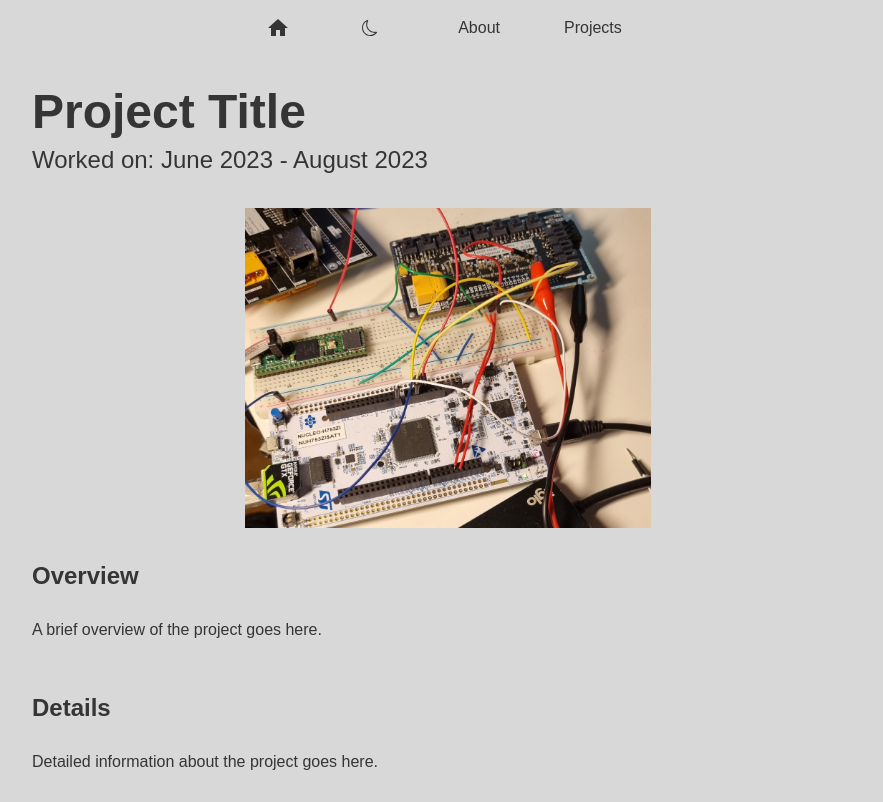
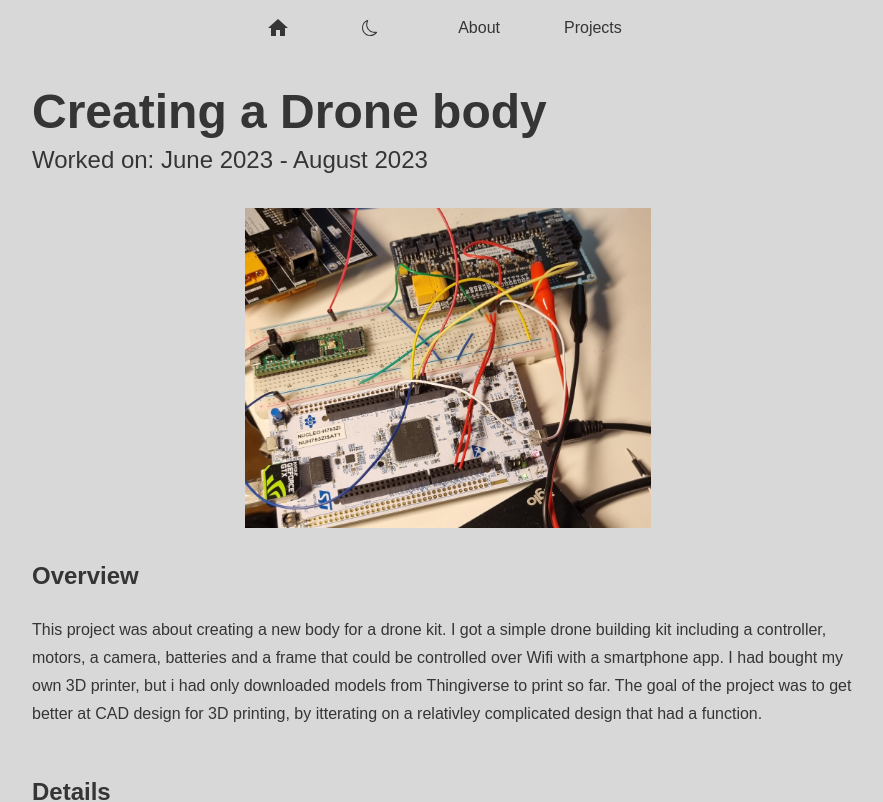
Before and after one commit to Hab3925/hab3925.github.io, a Next.js app: page /projects/drone in a window 1280 px wide. Shown: the top 802 px of the page, without its empty margins (192-1075 px from the left). Built offline with nearby package versions, Linux system fonts and the light colour scheme.

Commit message:
Change color of dark theme and started drone page

```diff
--- a/src/app/globals.css
+++ b/src/app/globals.css
@@ -9,7 +9,7 @@
 
 @media (prefers-color-scheme: dark) {
   :root {
-    --background: #0a0a0a;
+    --background: #1d1d1d;
     --foreground: #ededed;
   }
 }
@@ -29,7 +29,7 @@
 
 
 [data-theme="dark"] {
-  --background: #0a0a0a;
+  --background: #1d1d1d;
   --foreground: #ededed;
 }
 
--- a/src/app/projects/drone/page.tsx
+++ b/src/app/projects/drone/page.tsx
@@ -13,16 +13,20 @@ export default function ProjectPage() {
   return (
     <div className={`min-h-screen ${loaded ? 'opacity-100' : 'opacity-0'} transition-opacity duration-700`}>
       <div className="max-w-4xl mx-auto p-8">
-        <h1 className="text-5xl font-bold mb-2">Project Title</h1>
+        <h1 className="text-5xl font-bold mb-2">Creating a Drone body</h1>
         <h2 className="text-2xl font-light mb-8">Worked on: June 2023 - August 2023</h2>
         <div className="relative w-full h-80 rounded-lg overflow-hidden mb-8">
           <Image src="/img/example.jpg" alt="Project Title" fill style={{ objectFit: 'contain' }} />
         </div>
         <div className="prose max-w-none">
             <h2>Overview</h2>
-            <p>A brief overview of the project goes here.</p>
+            <p>
+              This project was about creating a new body for a drone kit. I got a simple drone building kit including a controller, motors, a camera, batteries and a frame that could be controlled over Wifi with a smartphone app. {' '}
+              I had bought my own 3D printer, but i had only downloaded models from Thingiverse to print so far. {' '}
+              The goal of the project was to get better at CAD design for 3D printing, by itterating on a relativley complicated design that had a function. {' '}
+            </p>
             <h2>Details</h2>
-            <p>Detailed information about the project goes here.</p>
+            <p></p>
             <h2>Challenges</h2>
             <p>Challenges faced during the project are described here.</p>
             <h2>Lessons Learned</h2>
```
